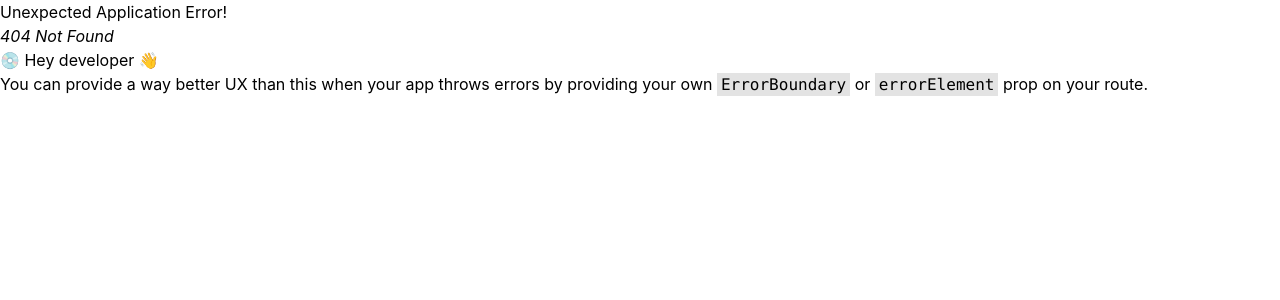
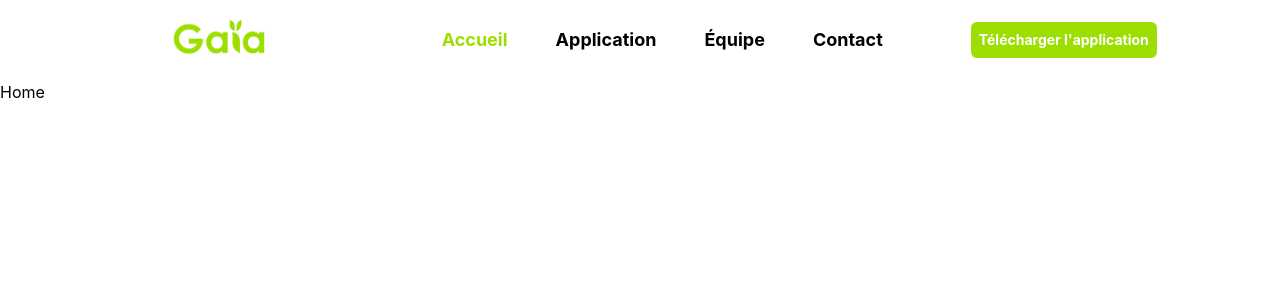
Before and after one commit to Gaia-Medication/Gaia-Website, a React (Vite) app: page / in a window 1280 px wide. Before the commit this address had no page. Shown: the top 300 px of the page. Built offline with nearby package versions, Linux system fonts and the light colour scheme.

Commit message:
gaia-med

```diff
--- a/src/componant/Nav.tsx
+++ b/src/componant/Nav.tsx
@@ -11,14 +11,14 @@ function Nav() {
   return (
       <nav className="flex flex-row justify-around h-20 items-center bg-white">
         <div className="ml-20">
-          <img src="/Gaia-Website/src/assets/logo_title_gaia.png" className=" h-14" alt="Gaïa" />
+          <img src="/src/assets/logo_title_gaia.png" className=" h-14" alt="Gaïa" />
         </div>
         <div className="flex flex-row gap-12 items-center mr-10">
-          <Link to={`/Gaia-Website/`} className={`text-lg font-bold ${location.pathname === '/Gaia-Website/' ? 'text-[#9CDE00]' : ''}`} >Accueil</Link>
-          <Link to={`/Gaia-Website/Application/`} className={`text-lg font-bold ${location.pathname === '/Gaia-Website/Application/' ? 'text-[#9CDE00]' : ''}`}>Application</Link>
-          <Link to={`/Gaia-Website/Team/`} className={`text-lg font-bold ${location.pathname === '/Gaia-Website/Team/' ? 'text-[#9CDE00]' : ''}`}>Équipe</Link>
-          <Link to={`/Gaia-Website/Contact/`} className={`text-lg font-bold ${location.pathname === '/Gaia-Website/Contact/' ? 'text-[#9CDE00]' : ''}`}>Contact</Link>
-          <Link to={`/Gaia-Website/`} className="ml-10 p-2 text-white text-sm font font-bold bg-[#9CDE00] rounded-md">Télécharger l'application</Link>
+          <Link to={`/`} className={`text-lg font-bold ${location.pathname === '/' ? 'text-[#9CDE00]' : ''}`} >Accueil</Link>
+          <Link to={`/Application/`} className={`text-lg font-bold ${location.pathname === '/Application/' ? 'text-[#9CDE00]' : ''}`}>Application</Link>
+          <Link to={`/Team/`} className={`text-lg font-bold ${location.pathname === '/Team/' ? 'text-[#9CDE00]' : ''}`}>Équipe</Link>
+          <Link to={`/Contact/`} className={`text-lg font-bold ${location.pathname === '/Contact/' ? 'text-[#9CDE00]' : ''}`}>Contact</Link>
+          <Link to={`/`} className="ml-10 p-2 text-white text-sm font font-bold bg-[#9CDE00] rounded-md">Télécharger l'application</Link>
         </div>
       </nav>
   )
--- a/vite.config.ts
+++ b/vite.config.ts
@@ -3,6 +3,6 @@ import react from '@vitejs/plugin-react'
 
 // https://vitejs.dev/config/
 export default defineConfig({
-  base:"/Gaia-Website/",
+  base:"/",
   plugins: [react()],
 })
```
Also changed, not shown: src/main.tsx (+4 -4 lines).
